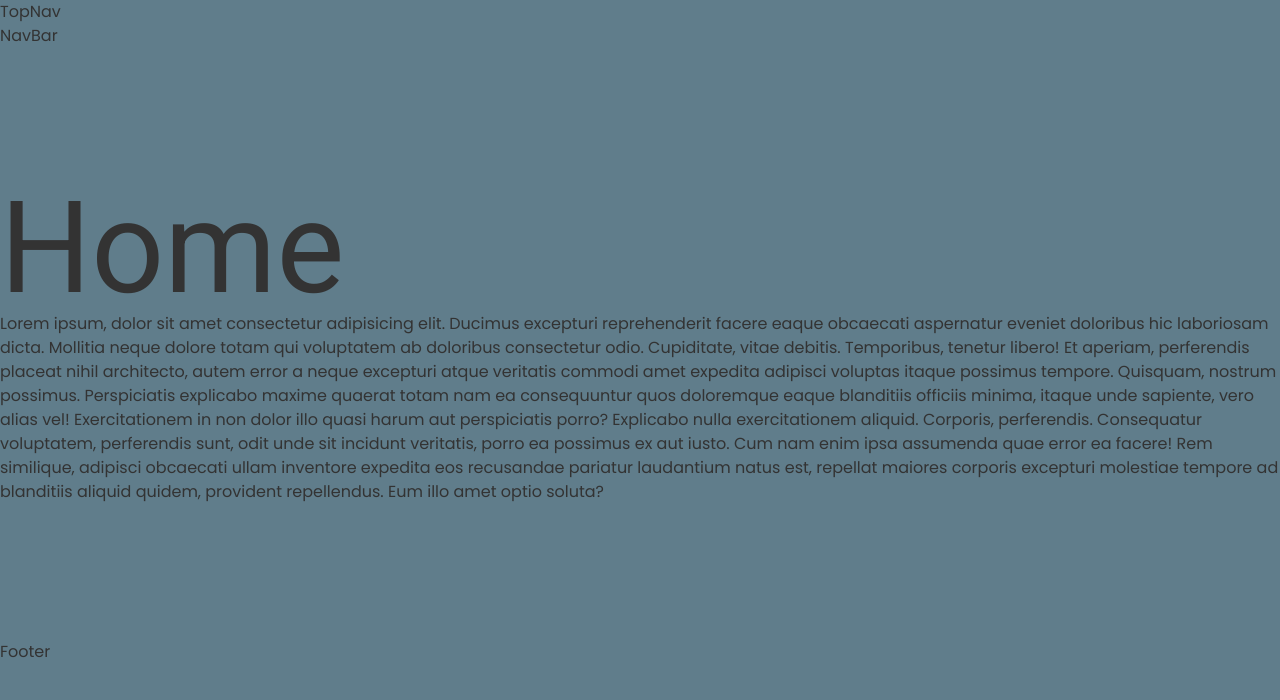
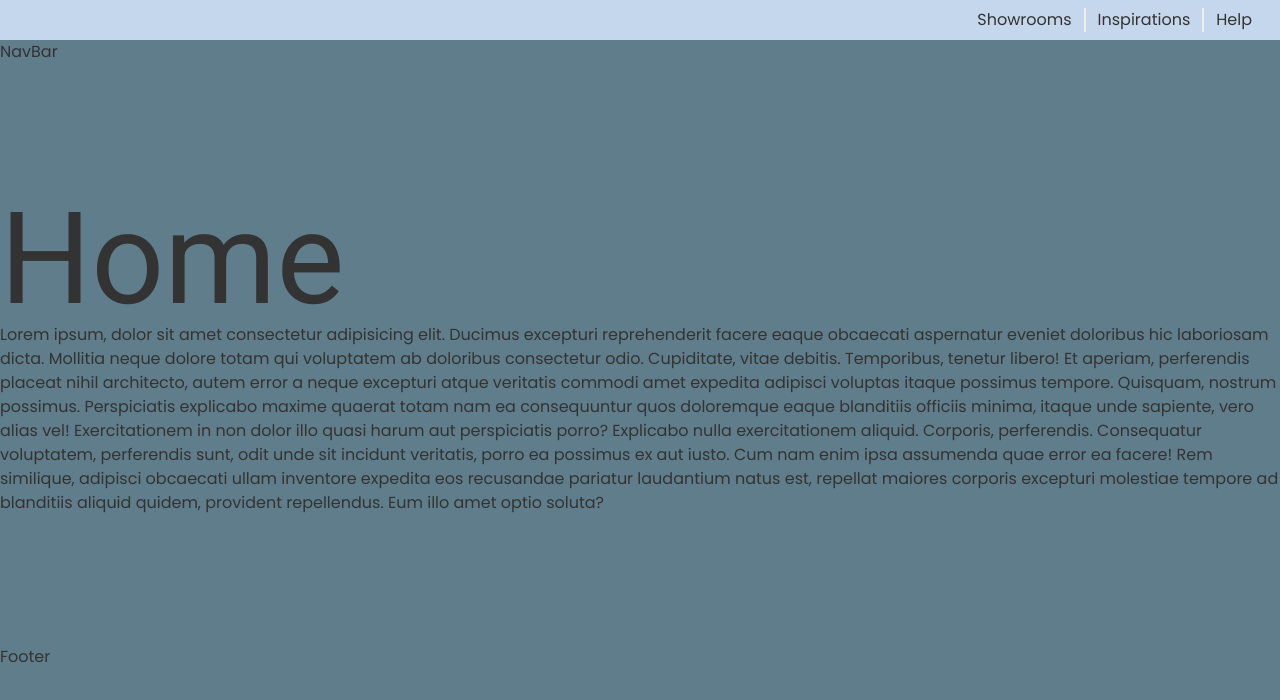
Before and after one commit to Samdevtechnology/samking-furniture, a Next.js app: page / in a window 1280 px wide. Shown: the top 700 px of the page. Built offline with nearby package versions, Linux system fonts and the light colour scheme.

Commit message:
Added - Top nav Component

```diff
--- a/src/components/TopNav.tsx
+++ b/src/components/TopNav.tsx
@@ -1,7 +1,24 @@
-import React from "react";
-
+import Link from "next/link";
+import Container from "../utils/Container";
 const TopNav = () => {
-  return <div>TopNav</div>;
+  return (
+    <nav className="bg-secondary flex just-cont">
+      <Container
+        Variant="ul"
+        className="flex py-2 flex-row justify-end divide-x-2 w-full"
+      >
+        <li className="pr-3">
+          <Link href="/showrooms">Showrooms</Link>
+        </li>
+        <li className="px-3">
+          <Link href="/inspirations">Inspirations</Link>
+        </li>
+        <li className="px-3">
+          <Link href="/help">Help</Link>
+        </li>
+      </Container>
+    </nav>
+  );
 };
 
 export default TopNav;
--- /dev/null
+++ b/src/utils/Container.tsx
@@ -0,0 +1,12 @@
+import { ReactNode, ElementType } from "react";
+type props = { children: ReactNode; className?: string; Variant: ElementType };
+
+const Container = ({ children, className, Variant }: props) => {
+  return (
+    <Variant className={`px-4 md:px-8 lg:px-12 max-w-[70rem] ${className}`}>
+      {children}
+    </Variant>
+  );
+};
+
+export default Container;
```
